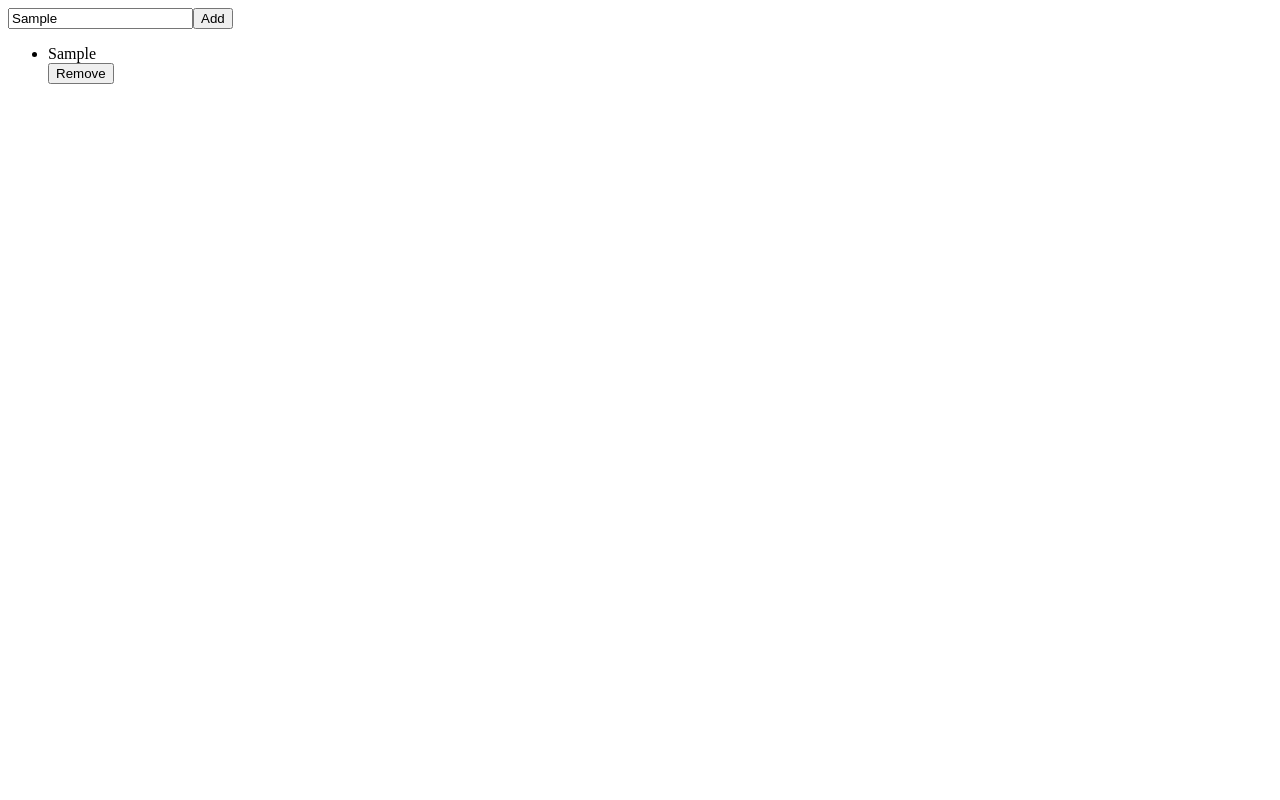
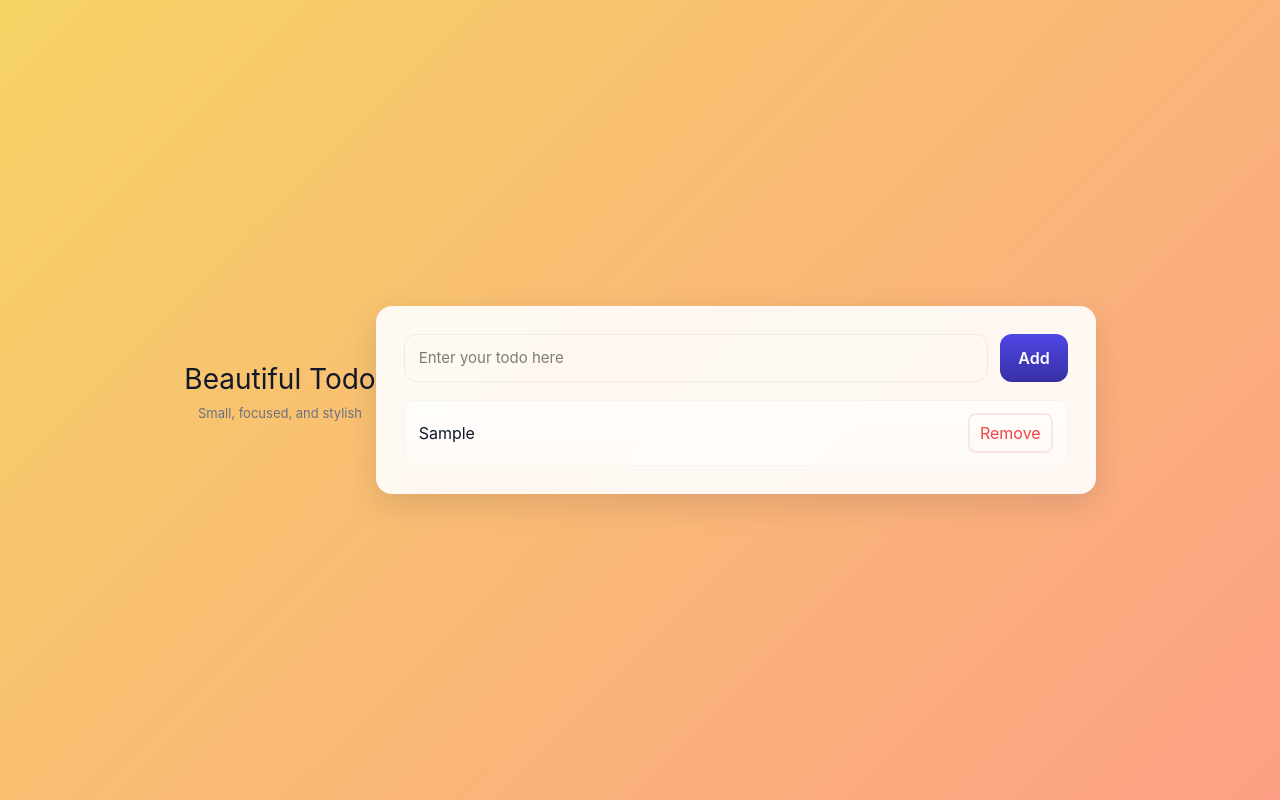
Before and after one commit to TheAdroitDev/ChaiCode-Cohort-2026, a React (Vite) app in the folder May-2026/Building-Modern-Frameworks/React-Practice/: page / in a window 1280 px wide. Both pictures are taken after typing "Sample" into the empty fields and a click on the button "Add". Built offline with nearby package versions, Linux system fonts and the light colour scheme.

Commit message:
feat: enhance todo app layout and functionality with improved input handling and item removal

```diff
--- a/May-2026/Building-Modern-Frameworks/React-Practice/src/App.tsx
+++ b/May-2026/Building-Modern-Frameworks/React-Practice/src/App.tsx
@@ -1,4 +1,5 @@
 import * as React from "react"
+import "./App.css"
 
 export interface Todo {
     id: string,
@@ -12,6 +13,7 @@ function App() {
 
 
     function handleAddClickAddButton() {
+        if (!currentValue.trim()) return
         todos.push({
             id: `${Date.now()}`,
             title: currentValue,
@@ -20,6 +22,7 @@ function App() {
 
         const newArray = [...todos]
         setTodos(newArray)
+        setCurrentValue("")
     }
 
     function handleRemove(id: string) {
@@ -27,27 +30,34 @@ function App() {
         setTodos(result)
     }
     return (
-        <>
-            <div>
-
-                <div>
-                    <input value={currentValue} onChange={e => setCurrentValue(e.target.value)
-                    } placeholder="Enter your todo here" type="text" />
-                    <button onClick={handleAddClickAddButton}>Add</button>
+        <div className="app">
+            <header className="header">
+                <h1 className="title">Beautiful Todo</h1>
+                <p className="subtitle">Small, focused, and stylish</p>
+            </header>
+            <main className="main">
+                <div className="input-row">
+                    <input
+                        className="todo-input"
+                        value={currentValue}
+                        onChange={e => setCurrentValue(e.target.value)}
+                        placeholder="Enter your todo here"
+                        type="text"
+                        onKeyDown={e => { if (e.key === 'Enter') handleAddClickAddButton() }}
+                    />
+                    <button className="add-button" onClick={handleAddClickAddButton}>Add</button>
 
                 </div>
-                <div>
-                    <ul>
-                        {todos.map(e => (
-                            <>
-                                <li key={e.id}>{e.title}</li>
-                                <button onClick={() => { handleRemove(e.id) }}>Remove</button>
-                            </>
-                        ))}
-                    </ul>
-                </div>
-            </div>
-        </>
+                <ul className="todo-list">
+                    {todos.map(e => (
+                        <li key={e.id} className="todo-item">
+                            <span className="todo-title">{e.title}</span>
+                            <button className="remove-button" onClick={() => handleRemove(e.id)}>Remove</button>
+                        </li>
+                    ))}
+                </ul>
+            </main>
+        </div>
     )
 }
 
```
